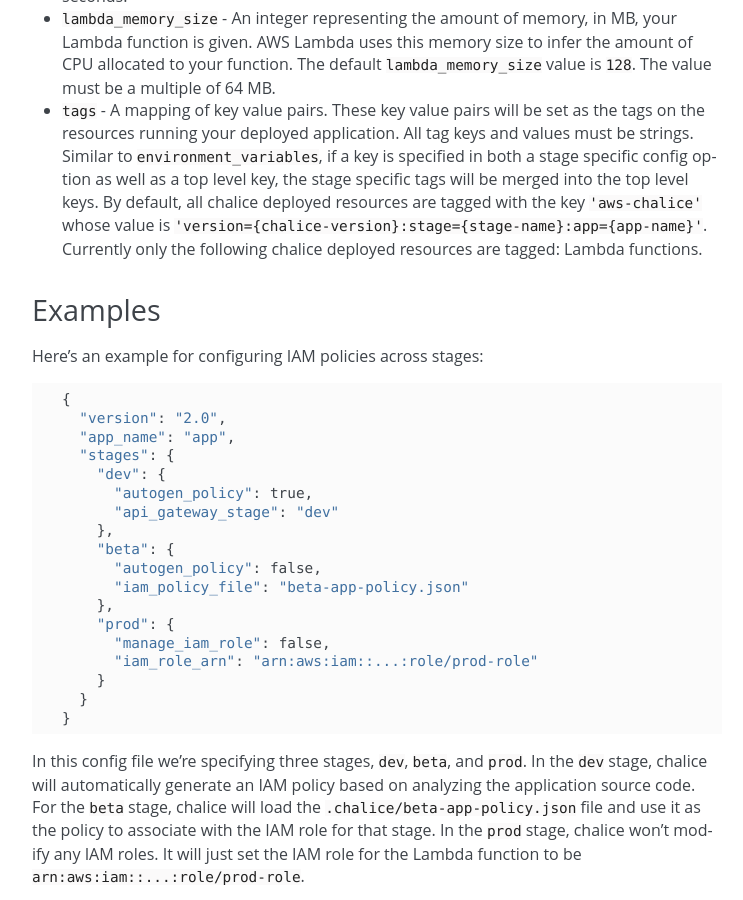
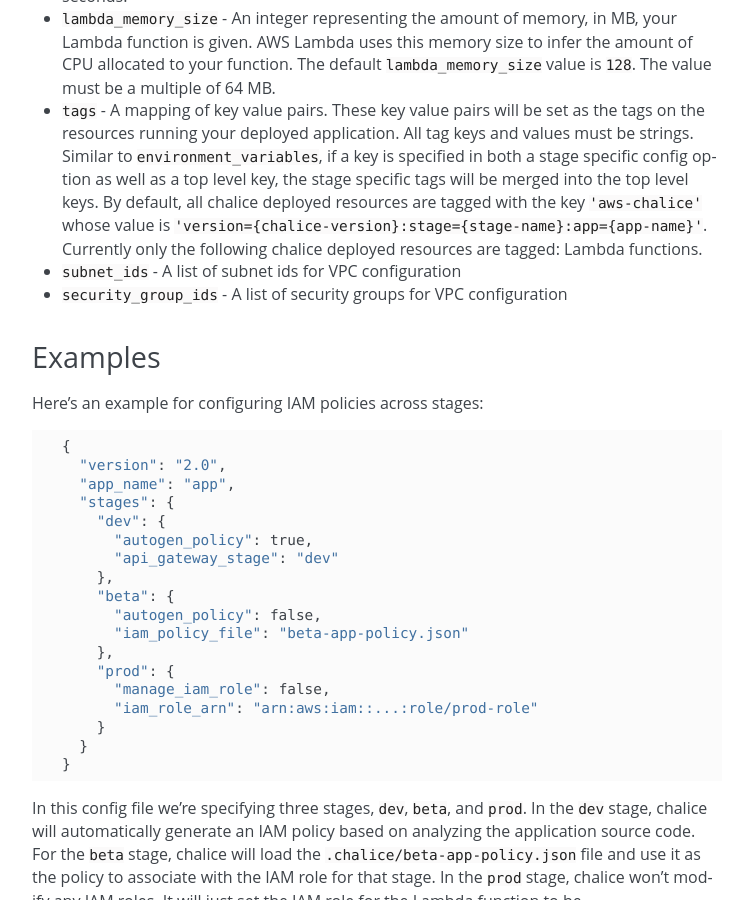
Before and after one commit to aws/chalice, a Sphinx documentation site: the page built from docs/source/topics/configfile.rst, in a window 1280 px wide and 900 px high, scrolled down 1463 px. Shown: the whole window, without its empty margins (398-1141 px from the left). Built offline with Sphinx 7.4.7, drawn with Linux system fonts in a browser that asks for light colours; pages that are not in the unit, such as notebooks, are missing from menus.

Commit message:
add fields to doc

```diff
--- a/docs/source/topics/configfile.rst
+++ b/docs/source/topics/configfile.rst
@@ -104,6 +104,10 @@ be checked.
   value is ``'version={chalice-version}:stage={stage-name}:app={app-name}'``.
   Currently only the following chalice deployed resources are tagged:
   Lambda functions.
+
+* ``subnet_ids`` - A list of subnet ids for VPC configuration
+
+* ``security_group_ids`` - A list of security groups for VPC configuration
 
 
 Examples
```
